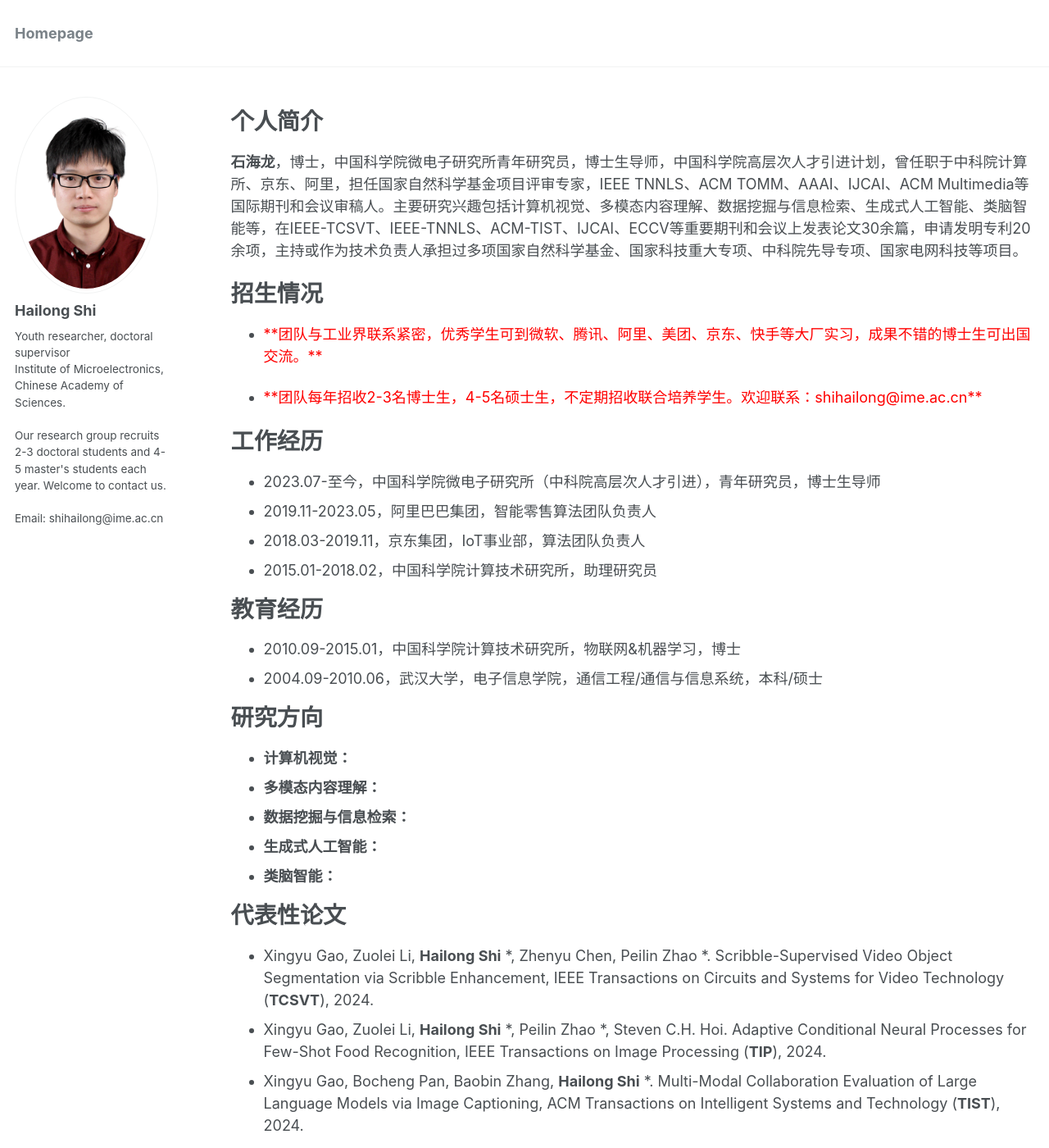
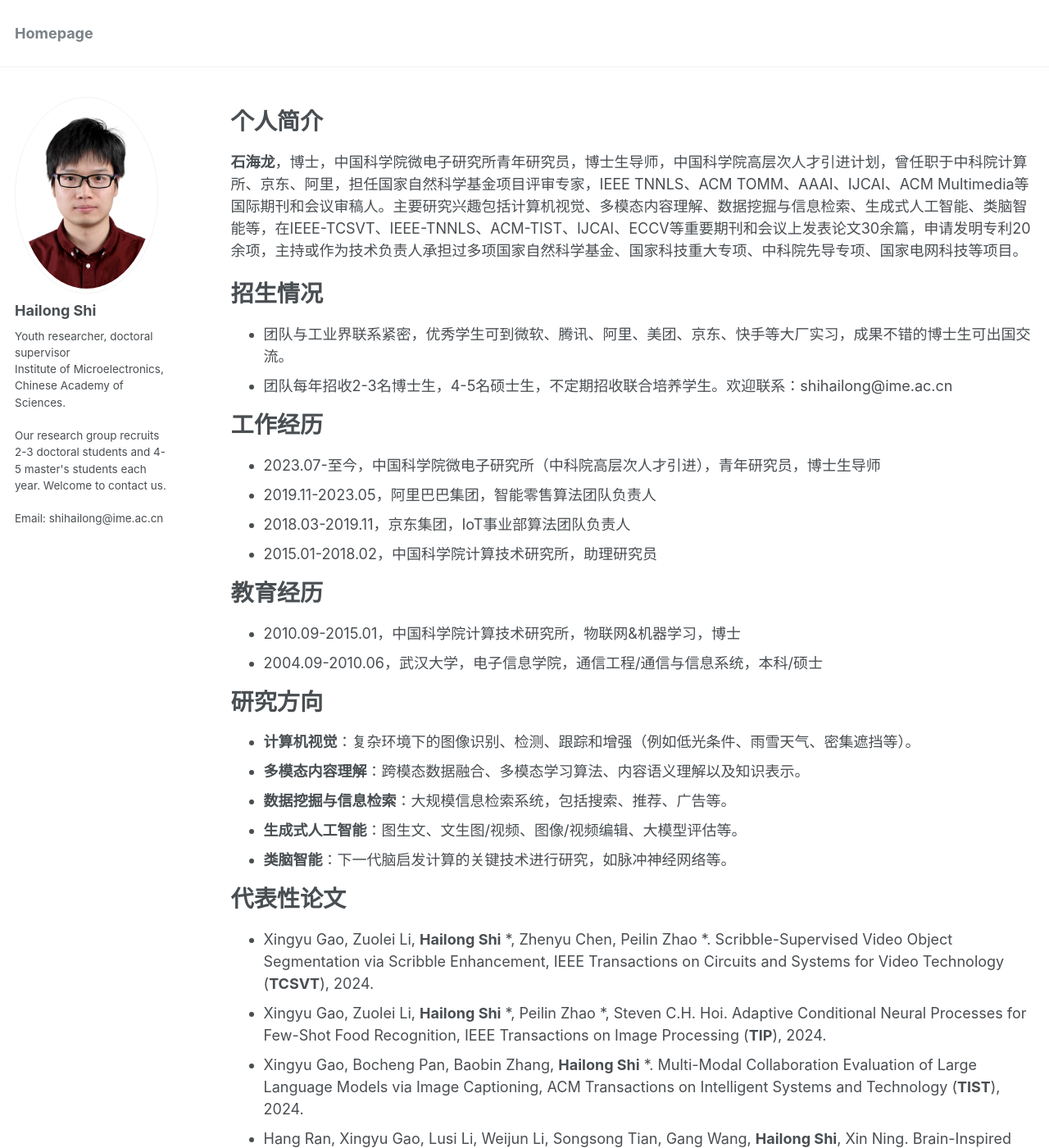
Before and after one commit to shihailong2023/shihailong2023.github.io, a Jekyll site: the page built from _pages/cv.md, in a window 1280 px wide and 1400 px high. Shown: the whole window at 82% size. Built offline with Jekyll 4.4.1, drawn with Linux system fonts in a browser that asks for light colours.

Commit message:
Update cv.md

```diff
--- a/_pages/cv.md
+++ b/_pages/cv.md
@@ -14,14 +14,14 @@ redirect_from:
 
 招生情况
 ======
-* <p style="color:red;">**团队与工业界联系紧密，优秀学生可到微软、腾讯、阿里、美团、京东、快手等大厂实习，成果不错的博士生可出国交流。**</p>
-* <p style="color:red;">**团队每年招收2-3名博士生，4-5名硕士生，不定期招收联合培养学生。欢迎联系：shihailong@ime.ac.cn**</p>
+* 团队与工业界联系紧密，优秀学生可到微软、腾讯、阿里、美团、京东、快手等大厂实习，成果不错的博士生可出国交流。
+* 团队每年招收2-3名博士生，4-5名硕士生，不定期招收联合培养学生。欢迎联系：shihailong@ime.ac.cn
 
 工作经历
 ======
 * 2023.07-至今，中国科学院微电子研究所（中科院高层次人才引进），青年研究员，博士生导师
 * 2019.11-2023.05，阿里巴巴集团，智能零售算法团队负责人
-* 2018.03-2019.11，京东集团，IoT事业部，算法团队负责人
+* 2018.03-2019.11，京东集团，IoT事业部算法团队负责人
 * 2015.01-2018.02，中国科学院计算技术研究所，助理研究员
 
 教育经历
@@ -31,11 +31,11 @@ redirect_from:
 
 研究方向
 ======
-* **计算机视觉：**
-* **多模态内容理解：**
-* **数据挖掘与信息检索：**
-* **生成式人工智能：**
-* **类脑智能：**
+* **计算机视觉**：复杂环境下的图像识别、检测、跟踪和增强（例如低光条件、雨雪天气、密集遮挡等）。
+* **多模态内容理解**：跨模态数据融合、多模态学习算法、内容语义理解以及知识表示。
+* **数据挖掘与信息检索**：大规模信息检索系统，包括搜索、推荐、广告等。
+* **生成式人工智能**：图生文、文生图/视频、图像/视频编辑、大模型评估等。
+* **类脑智能**：下一代脑启发计算的关键技术进行研究，如脉冲神经网络等。
 
 代表性论文
 ======
```
